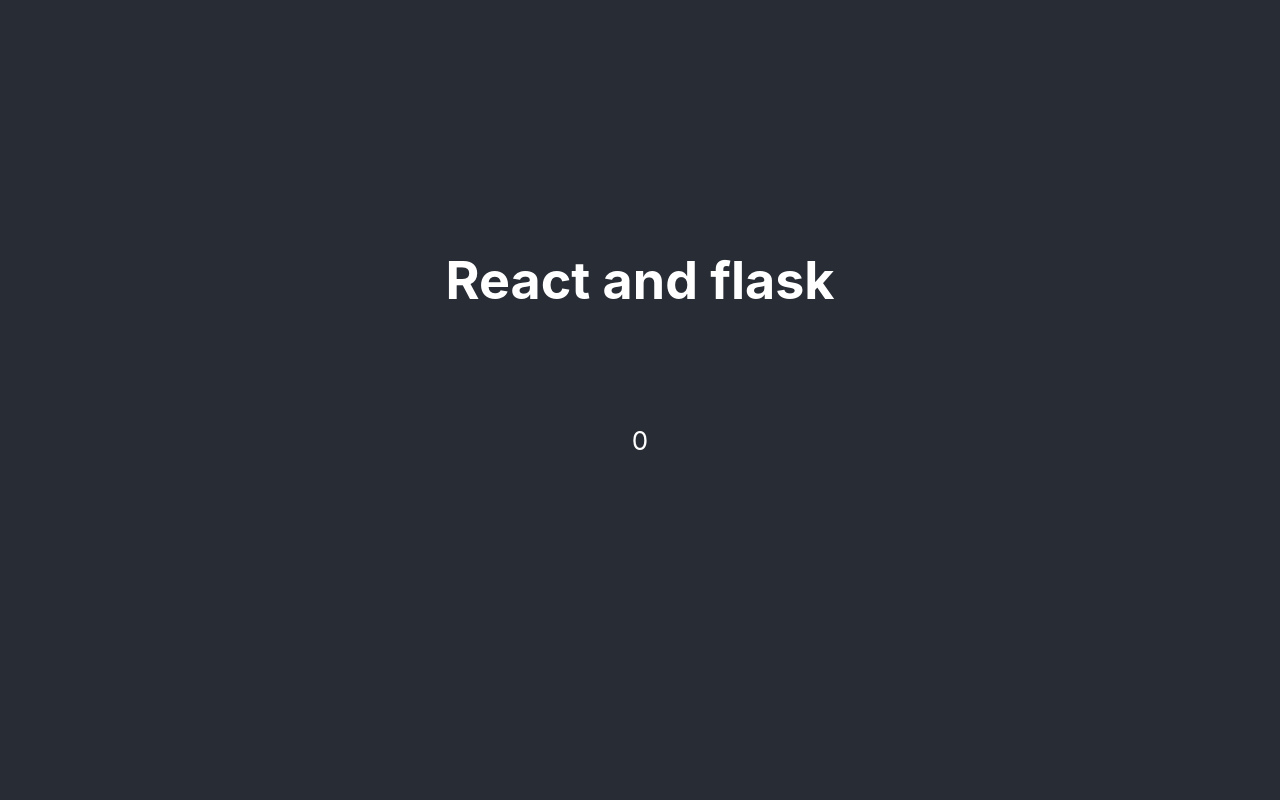
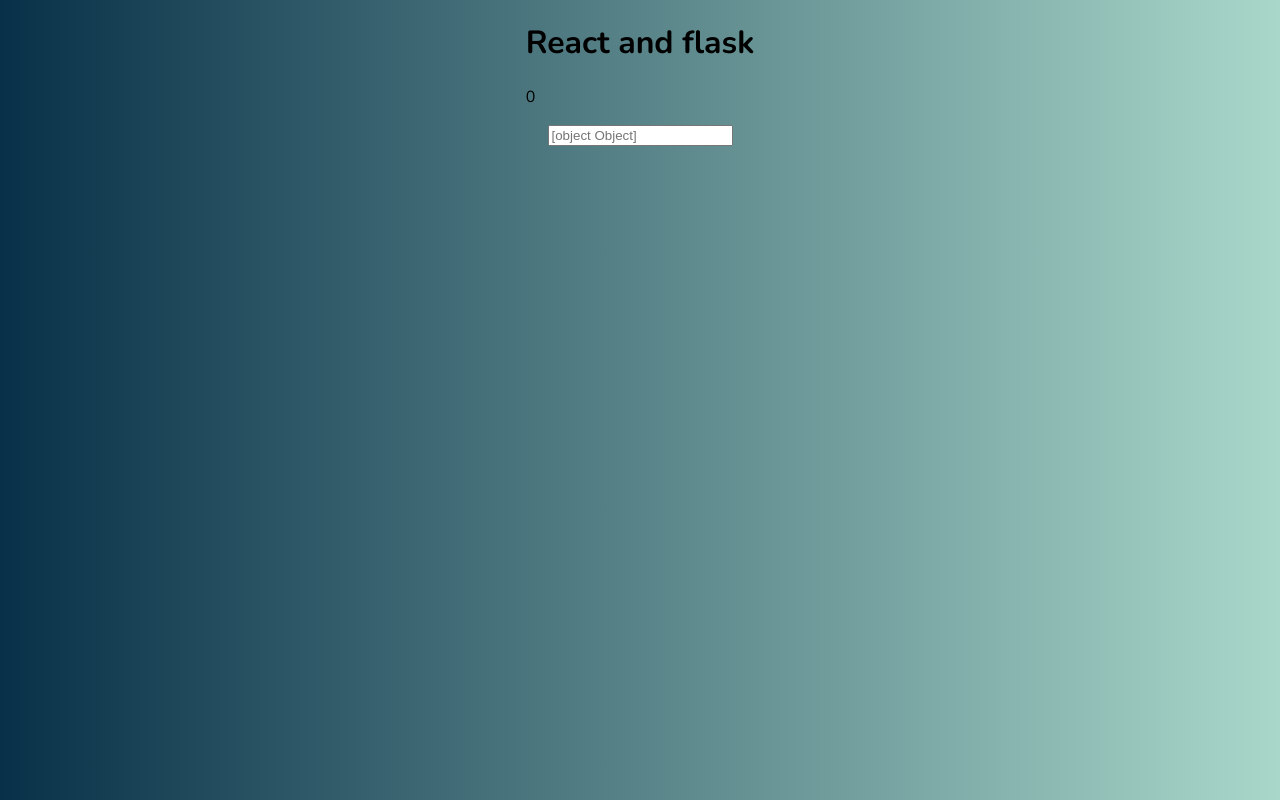
Before and after one commit to elaineleiyoung/automated-textbook-downloader, a React (Create React App) app in the folder frontend/: page / in a window 1280 px wide. Shown: the top 800 px of the page. Built offline with nearby package versions, Linux system fonts and the light colour scheme; no server answers.

Commit message:
set up react app with basic functionality

```diff
--- a/frontend/src/App.css
+++ b/frontend/src/App.css
@@ -1,38 +1,15 @@
+
+@import url("https://fonts.googleapis.com/css2?family=Nunito:wght@400;700&display=swap");
 .App {
-  text-align: center;
+  width: 100vw;
+  height: 100vh;
+  display: flex;
+  align-items: center;
+  flex-direction: column;
+  font-family: "Nunito", sans-serif;
+  background-image: linear-gradient(90deg, #083048, #a9d8ca);
 }
-
-.App-logo {
-  height: 40vmin;
-  pointer-events: none;
+body {
+  padding: 0;
+  margin: 0;
 }
-
-@media (prefers-reduced-motion: no-preference) {
-  .App-logo {
-    animation: App-logo-spin infinite 20s linear;
-  }
-}
-
-.App-header {
-  background-color: #282c34;
-  min-height: 100vh;
-  display: flex;
-  flex-direction: column;
-  align-items: center;
-  justify-content: center;
-  font-size: calc(10px + 2vmin);
-  color: white;
-}
-
-.App-link {
-  color: #61dafb;
-}
-
-@keyframes App-logo-spin {
-  from {
-    transform: rotate(0deg);
-  }
-  to {
-    transform: rotate(360deg);
-  }
-}
--- a/frontend/src/App.js
+++ b/frontend/src/App.js
@@ -1,6 +1,7 @@
 // Importing modules
 import React, { useState, useEffect } from "react";
-import "./App.css";
+import "./App.css"
+import SearchTextbooks from "./Components/SearchTextbooks";
 
 function App() {
     // usestate for setting a javascript
@@ -30,6 +31,7 @@
     }, []);
 
     return (
+        <>
         <div className="App">
             <header className="App-header">
                 <h1>React and flask</h1>
@@ -38,9 +40,15 @@
                 <p>{data.age}</p>
                 <p>{data.date}</p>
                 <p>{data.programming}</p>
+            </header>
+            <SearchTextbooks placeholder="Enter a textbook name..."/>
 
-            </header>
         </div>
+
+        <div className="App">
+        </div>
+
+        </>
     );
 }
 
--- /dev/null
+++ b/frontend/src/Components/SearchTextbooks.js
@@ -0,0 +1,15 @@
+import React from 'react'
+
+export default function SearchTextbooks(placeholder, data) {
+  return (
+    <div className='search'>
+        <div className='searchInputs'>
+            <input type='text' placeholder={placeholder}/>
+            <div className='searchIcon'></div>
+        </div>
+
+
+        <div className='dataResults'></div>
+    </div>
+  )
+}
--- a/frontend/src/index.css
+++ /dev/null
@@ -1,13 +0,0 @@
-body {
-  margin: 0;
-  font-family: -apple-system, BlinkMacSystemFont, 'Segoe UI', 'Roboto', 'Oxygen',
-    'Ubuntu', 'Cantarell', 'Fira Sans', 'Droid Sans', 'Helvetica Neue',
-    sans-serif;
-  -webkit-font-smoothing: antialiased;
-  -moz-osx-font-smoothing: grayscale;
-}
-
-code {
-  font-family: source-code-pro, Menlo, Monaco, Consolas, 'Courier New',
-    monospace;
-}
--- a/frontend/src/index.js
+++ b/frontend/src/index.js
@@ -1,6 +1,5 @@
 import React from 'react';
 import ReactDOM from 'react-dom/client';
-import './index.css';
 import App from './App';
 import reportWebVitals from './reportWebVitals';
 
```
Also changed, not shown: frontend/src/setupTests.js (deleted, +0 -5 lines), frontend/src/Home.js (added), frontend/src/logo.svg (deleted), 1 other file (tests, documents, lock files or other folders).
